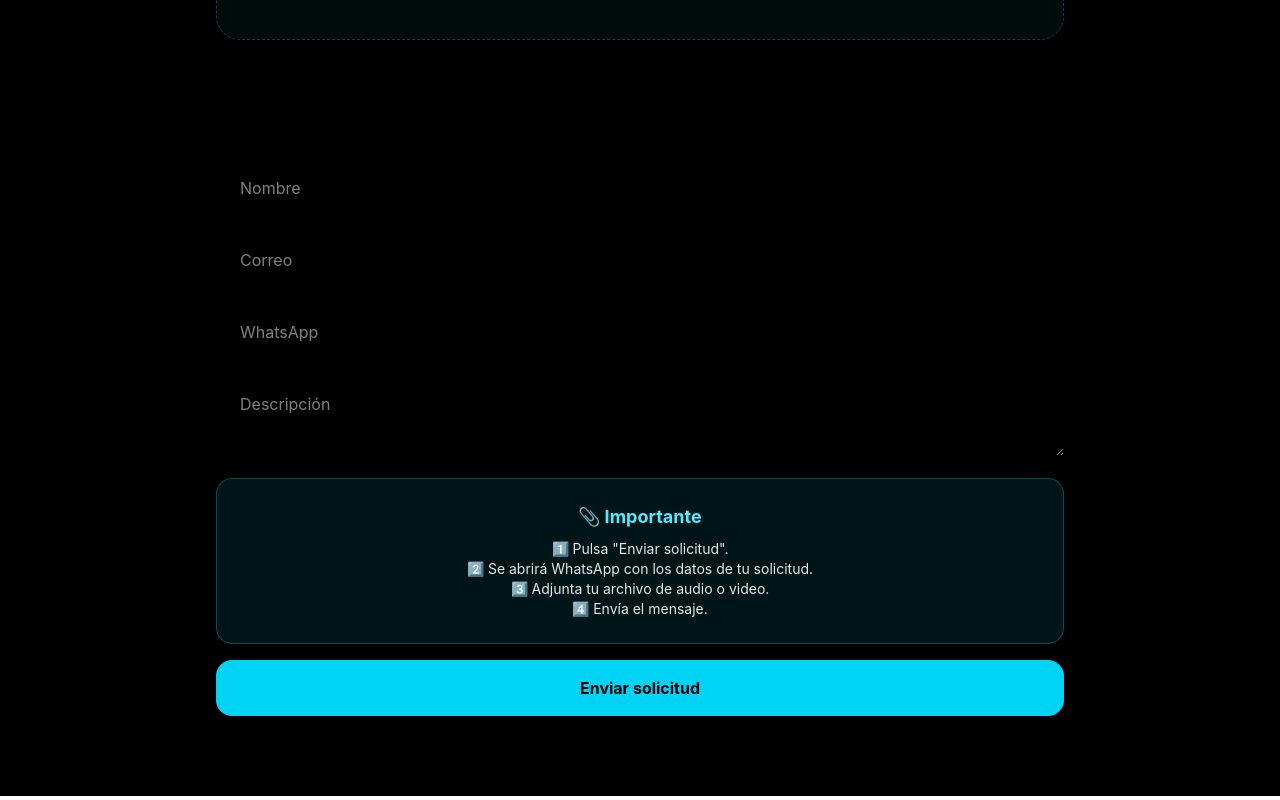
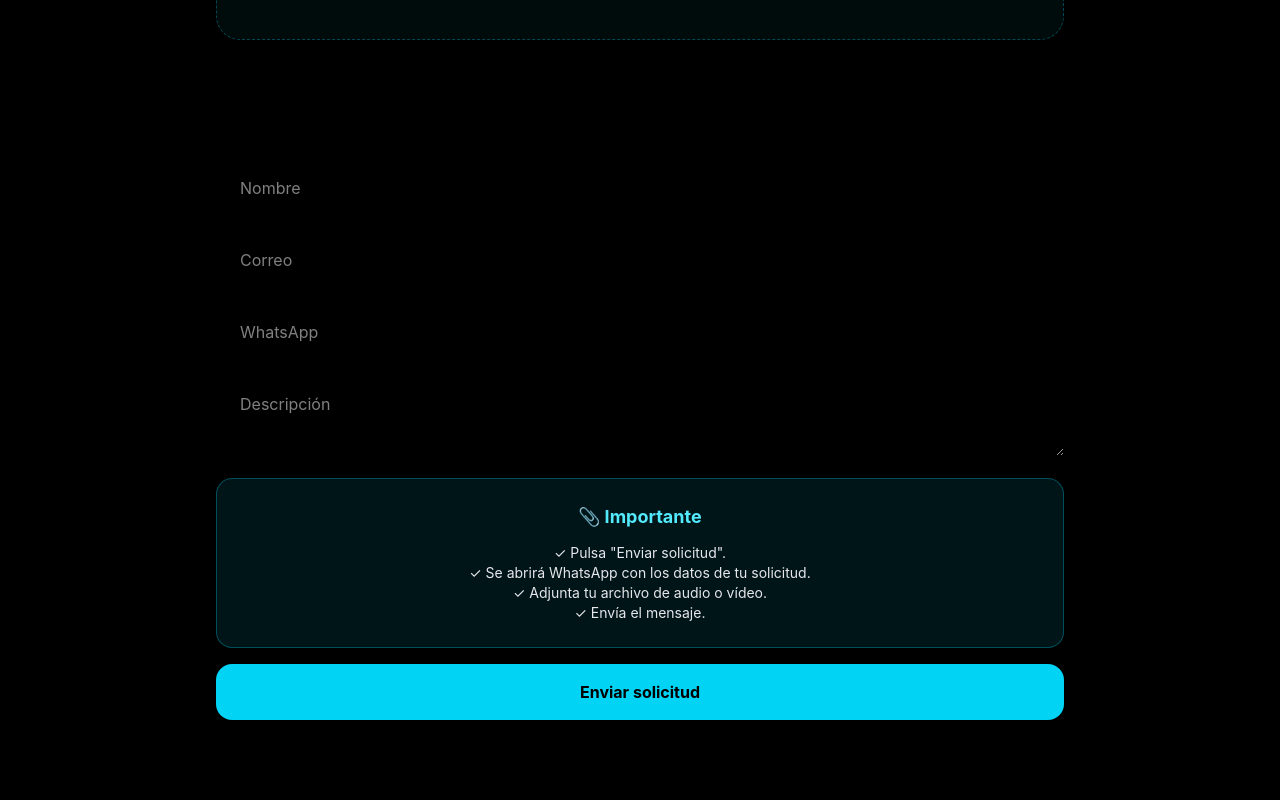
Before and after one commit to felescan/escobara-transcripciones, a React (Vite) app: page / in a window 1280 px wide. Shown: the part 2169-2969 px from the top of the page. Built offline with nearby package versions, Linux system fonts and the light colour scheme.

Commit message:
Correccion bloque importante

```diff
--- a/src/App.jsx
+++ b/src/App.jsx
@@ -247,24 +247,23 @@ ${descripcion}
     📎 Importante
   </p>
 
-  <p className="mt-2">
-    1️⃣ Pulsa "Enviar solicitud".
+  <p className="mt-3">
+    ✓ Pulsa "Enviar solicitud".
   </p>
 
   <p>
-    2️⃣ Se abrirá WhatsApp con los datos de tu solicitud.
+    ✓ Se abrirá WhatsApp con los datos de tu solicitud.
   </p>
 
   <p>
-    3️⃣ Adjunta tu archivo de audio o video.
+    ✓ Adjunta tu archivo de audio o vídeo.
   </p>
 
   <p>
-    4️⃣ Envía el mensaje.
+    ✓ Envía el mensaje.
   </p>
 
 </div>
-
           <button
             type="submit"
             className="w-full rounded-2xl bg-cyan-400 px-6 py-4 font-bold text-black"
```
